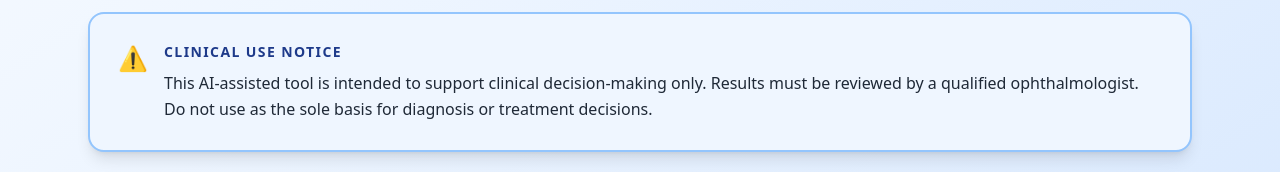
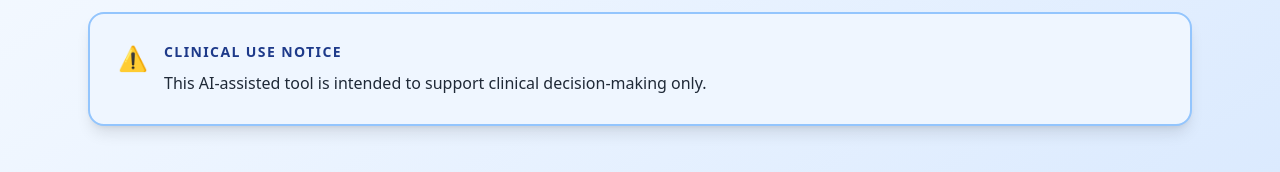
Before and after one commit to binuriPerera29/R26-IT-043, a React app in the folder frontend/: page /dr in a window 1280 px wide. Shown: the part 723-895 px from the top of the page. Built offline with nearby package versions, Linux system fonts and the light colour scheme; no server answers; the HTML template or start-up script is replaced by a standard one.

Commit message:
IT22265388: Simplify clinical use notice text in DiabeticRetinopathy component

```diff
--- a/frontend/src/components/DiabeticRetinopathy.jsx
+++ b/frontend/src/components/DiabeticRetinopathy.jsx
@@ -317,8 +317,7 @@ export default function DiabeticRetinopathy() {
             <div>
               <p className="text-sm font-bold text-blue-900 uppercase tracking-widest mb-2">Clinical Use Notice</p>
               <p className="text-gray-800 leading-relaxed">
-                This AI-assisted tool is intended to support clinical decision-making only. Results must be reviewed by a qualified ophthalmologist. Do not use as the sole basis for diagnosis or treatment decisions.
-              </p>
+                This AI-assisted tool is intended to support clinical decision-making only.</p>
             </div>
           </div>
         </div>
```
